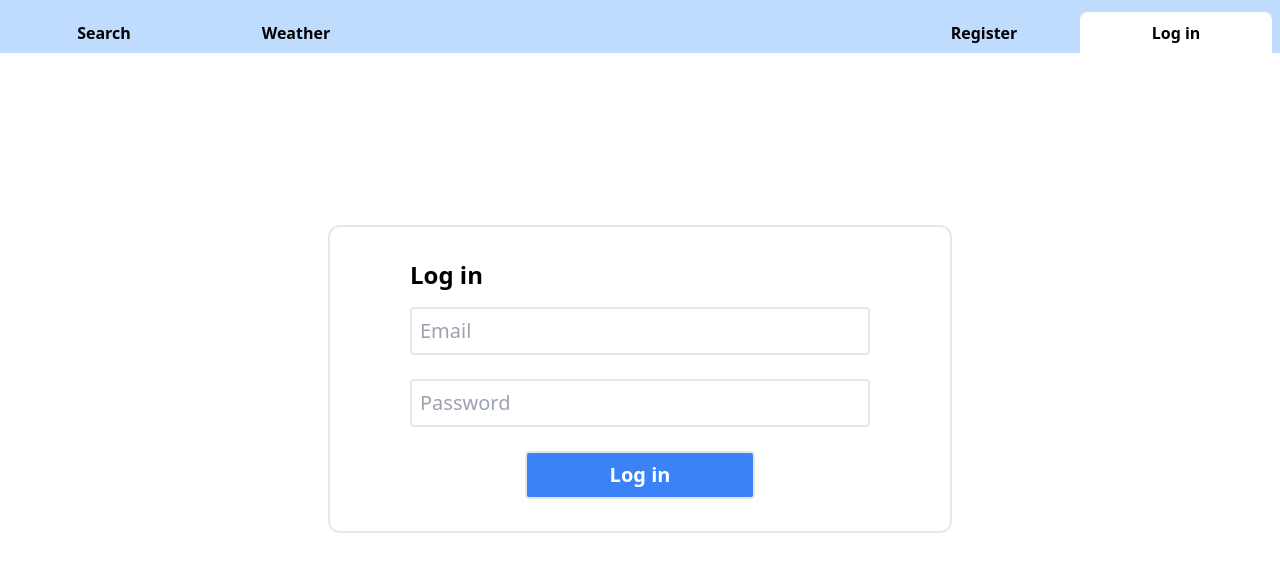
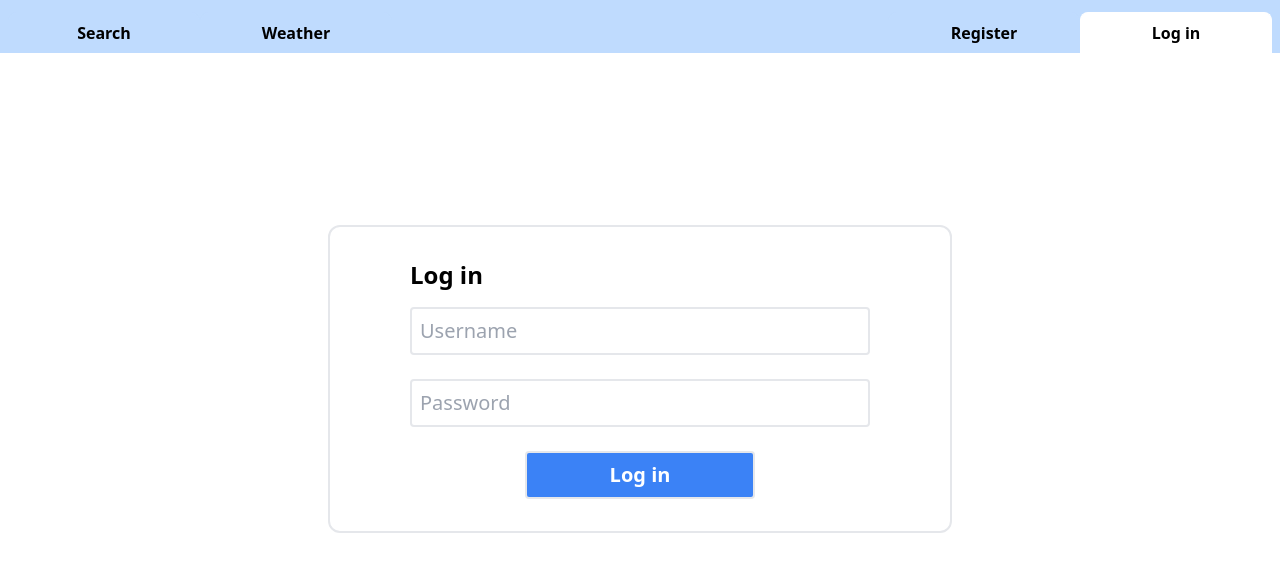
Before and after one commit to CEM-KEA/whoknows, a React (Vite) app in the folder frontend/: page /login in a window 1280 px wide. Shown: the top 572 px of the page. Built offline with nearby package versions, Linux system fonts and the light colour scheme; no server answers.

Commit message:
#92 updated frontend and e2e tests to accommodate login changing from using email to using username

```diff
--- a/frontend/src/types/auth.types.ts
+++ b/frontend/src/types/auth.types.ts
@@ -4,7 +4,7 @@
 }
 
 export interface ILoginRequest {
-  email: string;
+  username: string;
   password: string;
 }
 
--- a/frontend/src/views/Login.tsx
+++ b/frontend/src/views/Login.tsx
@@ -10,7 +10,7 @@
 }
 
 function Login(props: Readonly<LoginProps>) {
-  const [email, setEmail] = useState("");
+  const [username, setUsername] = useState("");
   const [password, setPassword] = useState("");
   const [loading, setLoading] = useState(false);
   const navigate = useNavigate();
@@ -18,7 +18,7 @@
   const handleLogin: FormEventHandler = (e) => {
     e.preventDefault();
     setLoading(true);
-    apiPost<ILoginRequest, ILoginResponse>("/login", { email, password })
+    apiPost<ILoginRequest, ILoginResponse>("/login", { username: username, password })
       .then((data) => {
         setLoading(false);
         props.onLogIn(data.token);
@@ -42,12 +42,12 @@
           >
             <h2 className="text-2xl font-semibold">Log in</h2>
             <input
-              id="login-email"
-              type="email"
-              placeholder="Email"
+              id="login-username"
+              type="text"
+              placeholder="Username"
               className="border-2 p-2 w-full rounded outline-none caret-blue-500 text-xl"
-              value={email}
-              onChange={(e) => setEmail(e.target.value)}
+              value={username}
+              onChange={(e) => setUsername(e.target.value)}
               required
             />
             <input
```
Also changed, not shown: 2 other files (tests, documents, lock files or other folders).
